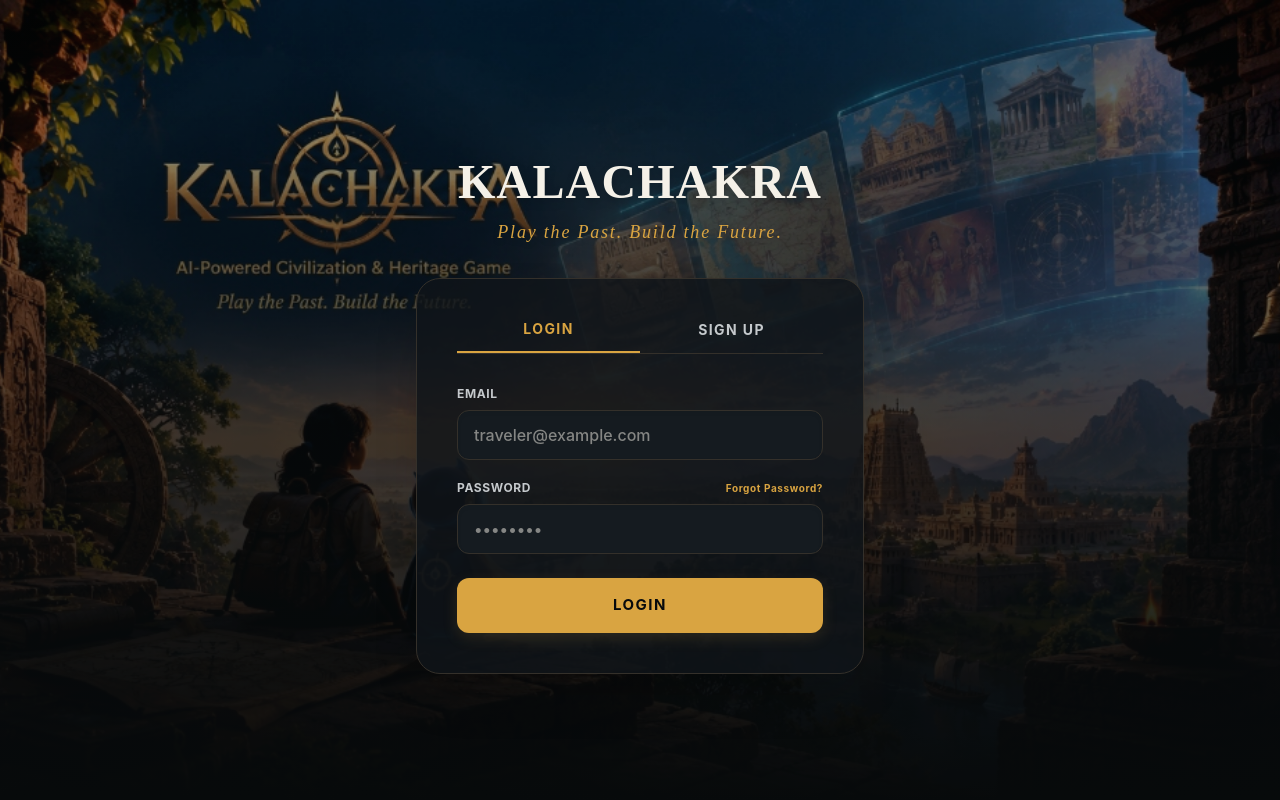
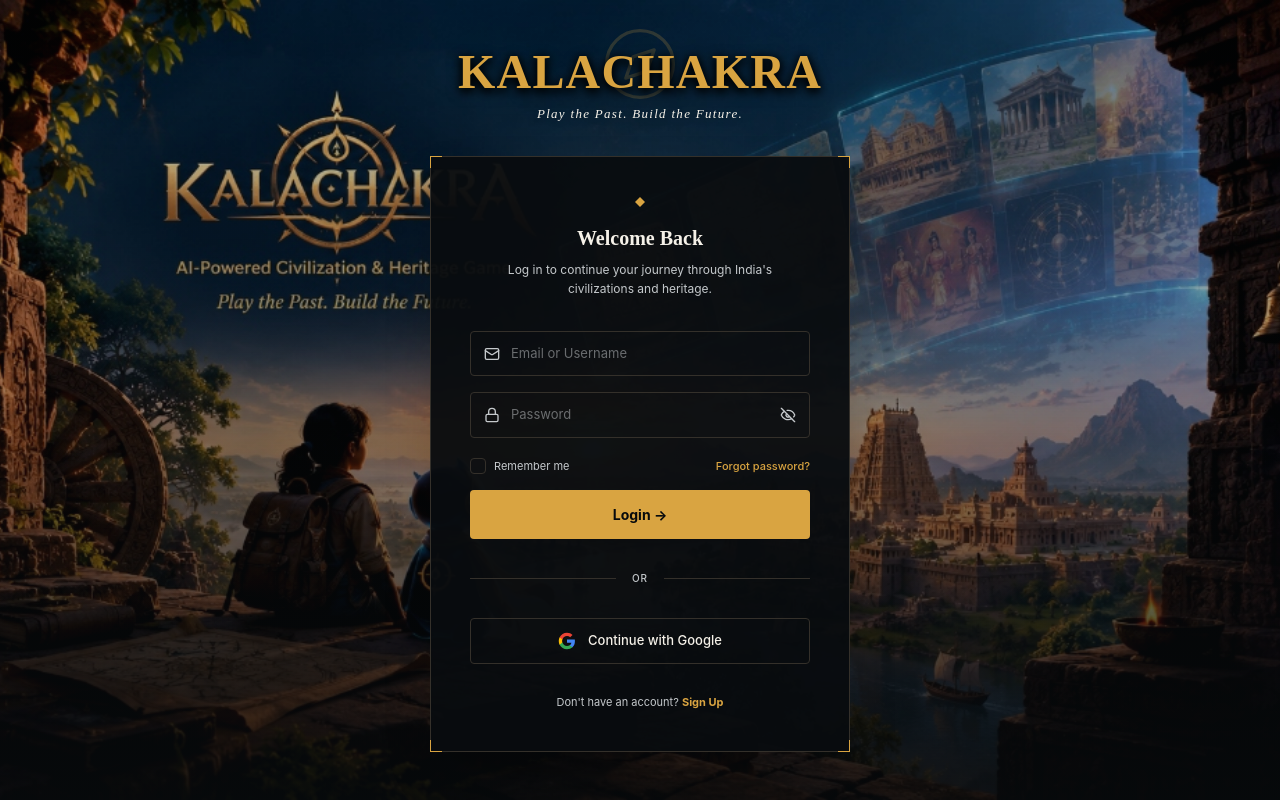
Before and after one commit to diksharage/kalachakra, a React (Vite) app: page /auth in a window 1280 px wide. Built offline with nearby package versions, Linux system fonts and the light colour scheme; no server answers.

Commit message:
Pixel perfect redesign of Login and Sign Up pages

```diff
--- a/src/pages/AuthPage.jsx
+++ b/src/pages/AuthPage.jsx
@@ -3,6 +3,7 @@ import { useNavigate } from 'react-router-dom';
 import { useGame } from '../context/GameContext';
 import { authService } from '../services/authService';
 import { useLanguage } from '../context/LanguageContext';
+import { Mail, Lock, EyeOff, User, Calendar, Globe, ChevronDown } from 'lucide-react';
 
 const AuthPage = () => {
   const [isLogin, setIsLogin] = useState(true);
@@ -15,6 +16,7 @@ const AuthPage = () => {
   });
   const [error, setError] = useState('');
   const [loading, setLoading] = useState(false);
+  const [lang, setLang] = useState('English');
 
   const { loginUser, gameState } = useGame();
   const { t } = useLanguage();
@@ -69,123 +71,206 @@ const AuthPage = () => {
     }
   };
 
+  const DiamondIcon = () => (
+    <svg width="12" height="12" viewBox="0 0 24 24" fill="none" xmlns="http://www.w3.org/2000/svg" className="mx-auto mb-4">
+      <path d="M12 2L22 12L12 22L2 12L12 2Z" fill="#D9A441"/>
+    </svg>
+  );
+
+  const GoogleIcon = () => (
+    <svg width="18" height="18" viewBox="0 0 24 24" xmlns="http://www.w3.org/2000/svg">
+      <path d="M22.56 12.25c0-.78-.07-1.53-.2-2.25H12v4.26h5.92c-.26 1.37-1.04 2.53-2.21 3.31v2.77h3.57c2.08-1.92 3.28-4.74 3.28-8.09z" fill="#4285F4"/>
+      <path d="M12 23c2.97 0 5.46-.98 7.28-2.66l-3.57-2.77c-.98.66-2.23 1.06-3.71 1.06-2.86 0-5.29-1.93-6.16-4.53H2.18v2.84C3.99 20.53 7.7 23 12 23z" fill="#34A853"/>
+      <path d="M5.84 14.09c-.22-.66-.35-1.36-.35-2.09s.13-1.43.35-2.09V7.07H2.18C1.43 8.55 1 10.22 1 12s.43 3.45 1.18 4.93l2.85-2.22.81-.62z" fill="#FBBC05"/>
+      <path d="M12 5.38c1.62 0 3.06.56 4.21 1.64l3.15-3.15C17.45 2.09 14.97 1 12 1 7.7 1 3.99 3.47 2.18 7.07l3.66 2.84c.87-2.6 3.3-4.53 6.16-4.53z" fill="#EA4335"/>
+    </svg>
+  );
 
   return (
     <div
-      className="min-h-screen w-full flex items-center justify-center px-4 md:px-12 bg-cover bg-center bg-no-repeat relative overflow-hidden bg-[#070A0C]"
+      className="min-h-screen w-full flex flex-col items-center justify-center px-4 md:px-12 bg-cover bg-center bg-no-repeat relative overflow-y-auto"
       style={{ backgroundImage: `url('${import.meta.env.BASE_URL}assets/backgrounds/login_bg.jpg')` }}
     >
-      {/* Subtle Overlay for text readability without washing out the art */}
-      <div className="absolute inset-0 bg-gradient-to-t from-[#070A0C] via-[#070A0C]/60 to-transparent pointer-events-none" />
-      <div className="absolute inset-0 bg-[#070A0C]/30 pointer-events-none" />
+      {/* Subtle Overlay to make form readable against the bright sunset */}
+      <div className="fixed inset-0 bg-gradient-to-t from-[#070A0C]/90 via-[#070A0C]/40 to-[#070A0C]/20 pointer-events-none" />
 
       {/* Main Content Container */}
-      <div className="relative z-10 w-full max-w-md flex flex-col items-center animate-slide-up mt-8">
+      <div className="relative z-10 w-full max-w-[420px] flex flex-col items-center animate-slide-up my-8">
 
         {/* Title & Atmosphere */}
-        <div className="text-center mb-8">
-          <h1 className="text-4xl md:text-5xl font-serif font-bold text-[#F5F1E8] drop-shadow-lg tracking-wide mb-3">
+        <div className="text-center mb-8 relative">
+          <div className="absolute left-1/2 -top-6 -translate-x-1/2 opacity-20 pointer-events-none">
+             {/* Stub for the compass behind the logo */}
+             <Compass size={80} className="text-[#D9A441]" />
+          </div>
+          <h1 className="text-4xl md:text-5xl font-serif font-bold text-[#D9A441] drop-shadow-[0_2px_4px_rgba(0,0,0,0.8)] tracking-wide mb-2 relative z-10" style={{ textShadow: '0 2px 10px rgba(0,0,0,1)' }}>
             KALACHAKRA
           </h1>
-          <p className="text-[#D9A441] font-serif italic text-lg tracking-widest drop-shadow-md">
+          <p className="text-[#F5F1E8] font-serif italic text-[13px] tracking-widest drop-shadow-md relative z-10">
             Play the Past. Build the Future.
           </p>
         </div>
 
         {/* The Premium Dark Authentication Panel */}
-        <div className="w-full bg-[#101519]/80 backdrop-blur-xl p-8 md:p-10 shadow-2xl rounded-3xl border border-[#34302A] relative overflow-hidden group">
+        <div className="w-full bg-[#090C0F]/95 backdrop-blur-md p-8 md:p-10 shadow-2xl relative">
 
-          <div className="flex justify-center mb-8 relative z-10 border-b border-[#34302A]">
-            <button
-              type="button"
-              className={`flex-1 pb-3 text-sm font-bold uppercase tracking-widest transition-colors ${
-                isLogin ? 'text-[#D9A441] border-b-2 border-[#D9A441]' : 'text-[#C5C9CC] hover:text-[#F5F1E8]'
-              }`}
-              onClick={() => { setIsLogin(true); setError(''); }}
-            >
-              Login
-            </button>
-            <button
-              type="button"
-              className={`flex-1 pb-3 text-sm font-bold uppercase tracking-widest transition-colors ${
-                !isLogin ? 'text-[#D9A441] border-b-2 border-[#D9A441]' : 'text-[#C5C9CC] hover:text-[#F5F1E8]'
-              }`}
-              onClick={() => { setIsLogin(false); setError(''); }}
-            >
-              Sign Up
-            </button>
+          {/* Ornate corner borders */}
+          <div className="absolute inset-0 border border-[#34302A] pointer-events-none" />
+          <div className="absolute top-0 left-0 w-3 h-3 border-t border-l border-[#D9A441] pointer-events-none" />
+          <div className="absolute top-0 right-0 w-3 h-3 border-t border-r border-[#D9A441] pointer-events-none" />
+          <div className="absolute bottom-0 left-0 w-3 h-3 border-b border-l border-[#D9A441] pointer-events-none" />
+          <div className="absolute bottom-0 right-0 w-3 h-3 border-b border-r border-[#D9A441] pointer-events-none" />
+
+          {/* Content */}
+          <div className="text-center mb-8 relative z-10">
+            <DiamondIcon />
+            <h2 className="text-xl font-serif font-bold text-[#F5F1E8] mb-2">
+              {isLogin ? 'Welcome Back' : 'Create Your Account'}
+            </h2>
+            <p className="text-[12px] text-[#C5C9CC] leading-relaxed max-w-[280px] mx-auto">
+              {isLogin
+                ? "Log in to continue your journey through India's civilizations and heritage."
+                : "Join KALACHAKRA and start your journey through India's rich heritage."}
+            </p>
           </div>
 
-          <form className="space-y-5 relative z-10" onSubmit={handleSubmit}>
+          <form className="space-y-4 relative z-10" onSubmit={handleSubmit}>
             {error && (
-              <div className="bg-[#D96B62]/20 border border-[#D96B62]/50 text-[#F5F1E8] px-4 py-3 rounded-lg text-sm text-center font-medium animate-pop-in">
+              <div className="bg-[#D96B62]/10 border border-[#D96B62]/50 text-[#F5F1E8] px-4 py-2.5 rounded text-xs text-center font-medium animate-pop-in">
                 {error}
               </div>
             )}
 
             {!isLogin && (
-              <div className="group/input">
-                <label className="block text-xs font-bold text-[#C5C9CC] uppercase tracking-wider mb-2 group-focus-within/input:text-[#D9A441] transition-colors">{t('auth.fullName', 'Traveler Name')}</label>
+              <div className="relative">
+                <div className="absolute inset-y-0 left-0 pl-3.5 flex items-center pointer-events-none">
+                  <User className="h-4 w-4 text-[#C5C9CC]" />
+                </div>
                 <input
                   type="text" name="name" required value={formData.name} onChange={handleChange}
-                  className="w-full bg-[#151B20] border border-[#34302A] rounded-xl py-3 px-4 text-[#F5F1E8] font-medium focus:ring-1 focus:ring-[#D9A441] focus:border-[#D9A441] transition-all shadow-inner outline-none"
-                  placeholder="Enter your name"
+                  className="block w-full pl-10 pr-3 py-3 bg-transparent border border-[#34302A] rounded text-[13px] text-[#F5F1E8] placeholder-[#C5C9CC]/50 focus:outline-none focus:border-[#D9A441] transition-colors"
+                  placeholder="Full Name"
                 />
               </div>
             )}
 
-            <div className="group/input">
-              <label className="block text-xs font-bold text-[#C5C9CC] uppercase tracking-wider mb-2 group-focus-within/input:text-[#D9A441] transition-colors">{t('auth.email', 'Email Address')}</label>
+            <div className="relative">
+              <div className="absolute inset-y-0 left-0 pl-3.5 flex items-center pointer-events-none">
+                <Mail className="h-4 w-4 text-[#C5C9CC]" />
+              </div>
               <input
-                type="email" name="email" required value={formData.email} onChange={handleChange}
-                className="w-full bg-[#151B20] border border-[#34302A] rounded-xl py-3 px-4 text-[#F5F1E8] font-medium focus:ring-1 focus:ring-[#D9A441] focus:border-[#D9A441] transition-all shadow-inner outline-none"
-                placeholder="traveler@example.com"
-              />
-            </div>
-
-            <div className="group/input">
-              <label className="block text-xs font-bold text-[#C5C9CC] uppercase tracking-wider mb-2 group-focus-within/input:text-[#D9A441] transition-colors flex justify-between">
-                <span>{t('auth.password', 'Secret Key')}</span>
-                {isLogin && <button type="button" className="text-[10px] text-[#D9A441] hover:text-[#F5F1E8] transition-colors normal-case">Forgot Password?</button>}
-              </label>
-              <input
-                type="password" name="password" required value={formData.password} onChange={handleChange}
-                className="w-full bg-[#151B20] border border-[#34302A] rounded-xl py-3 px-4 text-[#F5F1E8] font-medium focus:ring-1 focus:ring-[#D9A441] focus:border-[#D9A441] transition-all shadow-inner outline-none"
-                placeholder="••••••••"
+                type="text" name="email" required value={formData.email} onChange={handleChange}
+                className="block w-full pl-10 pr-3 py-3 bg-transparent border border-[#34302A] rounded text-[13px] text-[#F5F1E8] placeholder-[#C5C9CC]/50 focus:outline-none focus:border-[#D9A441] transition-colors"
+                placeholder="Email or Username"
               />
             </div>
 
             {!isLogin && (
-              <>
-                <div className="group/input">
-                  <label className="block text-xs font-bold text-[#C5C9CC] uppercase tracking-wider mb-2 group-focus-within/input:text-[#D9A441] transition-colors">{t('auth.confirmPassword', 'Confirm Key')}</label>
-                  <input
-                    type="password" name="confirmPassword" required value={formData.confirmPassword} onChange={handleChange}
-                    className="w-full bg-[#151B20] border border-[#34302A] rounded-xl py-3 px-4 text-[#F5F1E8] font-medium focus:ring-1 focus:ring-[#D9A441] focus:border-[#D9A441] transition-all shadow-inner outline-none"
-                    placeholder="••••••••"
-                  />
+              <div className="relative">
+                <div className="absolute inset-y-0 left-0 pl-3.5 flex items-center pointer-events-none">
+                  <Calendar className="h-4 w-4 text-[#C5C9CC]" />
                 </div>
-                <div className="group/input">
-                  <label className="block text-xs font-bold text-[#C5C9CC] uppercase tracking-wider mb-2 group-focus-within/input:text-[#D9A441] transition-colors flex items-center justify-between">
-                    <span>{t('auth.age', 'Age (Years)')}</span>
-                    <span className="text-[10px] text-[#B77B2E] normal-case opacity-80">Sets complexity</span>
-                  </label>
-                  <input
-                    type="number" name="age" required min="1" max="120" value={formData.age} onChange={handleChange}
-                    className="w-full bg-[#151B20] border border-[#34302A] rounded-xl py-3 px-4 text-[#F5F1E8] font-medium focus:ring-1 focus:ring-[#D9A441] focus:border-[#D9A441] transition-all shadow-inner outline-none"
-                    placeholder="14"
-                  />
+                <input
+                  type="number" name="age" required min="1" max="120" value={formData.age} onChange={handleChange}
+                  className="block w-full pl-10 pr-10 py-3 bg-transparent border border-[#34302A] rounded text-[13px] text-[#F5F1E8] placeholder-[#C5C9CC]/50 focus:outline-none focus:border-[#D9A441] transition-colors"
+                  placeholder="Age"
+                />
+                <div className="absolute inset-y-0 right-0 pr-3.5 flex items-center pointer-events-none">
+                  <ChevronDown className="h-4 w-4 text-[#C5C9CC]" />
                 </div>
-              </>
+              </div>
+            )}
+
+            <div className="relative">
+              <div className="absolute inset-y-0 left-0 pl-3.5 flex items-center pointer-events-none">
+                <Lock className="h-4 w-4 text-[#C5C9CC]" />
+              </div>
+              <input
+                type="password" name="password" required value={formData.password} onChange={handleChange}
+                className="block w-full pl-10 pr-10 py-3 bg-transparent border border-[#34302A] rounded text-[13px] text-[#F5F1E8] placeholder-[#C5C9CC]/50 focus:outline-none focus:border-[#D9A441] transition-colors"
+                placeholder="Password"
+              />
+              <button type="button" className="absolute inset-y-0 right-0 pr-3.5 flex items-center text-[#C5C9CC] hover:text-[#F5F1E8]">
+                <EyeOff className="h-4 w-4" />
+              </button>
+            </div>
+
+            {!isLogin && (
+              <div className="relative">
+                <div className="absolute inset-y-0 left-0 pl-3.5 flex items-center pointer-events-none">
+                  <Lock className="h-4 w-4 text-[#C5C9CC]" />
+                </div>
+                <input
+                  type="password" name="confirmPassword" required value={formData.confirmPassword} onChange={handleChange}
+                  className="block w-full pl-10 pr-10 py-3 bg-transparent border border-[#34302A] rounded text-[13px] text-[#F5F1E8] placeholder-[#C5C9CC]/50 focus:outline-none focus:border-[#D9A441] transition-colors"
+                  placeholder="Confirm Password"
+                />
+                <button type="button" className="absolute inset-y-0 right-0 pr-3.5 flex items-center text-[#C5C9CC] hover:text-[#F5F1E8]">
+                  <EyeOff className="h-4 w-4" />
+                </button>
+              </div>
+            )}
+
+            {isLogin && (
+              <div className="flex items-center justify-between pt-1">
+                <label className="flex items-center gap-2 cursor-pointer group">
+                  <div className="w-4 h-4 border border-[#34302A] rounded-sm group-hover:border-[#D9A441] flex items-center justify-center transition-colors"></div>
+                  <span className="text-[11px] text-[#C5C9CC] group-hover:text-[#F5F1E8]">Remember me</span>
+                </label>
+                <button type="button" className="text-[11px] font-medium text-[#D9A441] hover:text-[#D9A441]/80 transition-colors">
+                  Forgot password?
+                </button>
+              </div>
+            )}
+
+            {!isLogin && (
+              <div className="pt-2 pb-1">
+                <div className="flex items-center gap-2 mb-3">
+                  <Globe className="h-3.5 w-3.5 text-[#C5C9CC]" />
+                  <span className="text-[11px] font-bold text-[#F5F1E8]">Select Language</span>
+                </div>
+                <div className="flex gap-3">
+                  <button type="button" onClick={() => setLang('English')} className={`flex-1 py-2 text-[11px] rounded-full border ${lang === 'English' ? 'border-[#D9A441] text-[#D9A441]' : 'border-[#34302A] text-[#F5F1E8]'}`}>English</button>
+                  <button type="button" onClick={() => setLang('Hindi')} className={`flex-1 py-2 text-[11px] rounded-full border ${lang === 'Hindi' ? 'border-[#D9A441] text-[#D9A441]' : 'border-[#34302A] text-[#F5F1E8]'}`}>हिन्दी</button>
+                  <button type="button" onClick={() => setLang('Telugu')} className={`flex-1 py-2 text-[11px] rounded-full border ${lang === 'Telugu' ? 'border-[#D9A441] text-[#D9A441]' : 'border-[#34302A] text-[#F5F1E8]'}`}>తెలుగు</button>
+                </div>
+              </div>
             )}
 
             <button
               type="submit"
               disabled={loading}
-              className="w-full flex justify-center items-center py-4 px-4 mt-6 rounded-xl shadow-[0_5px_15px_rgba(217,164,65,0.15)] text-[15px] font-bold text-[#070A0C] bg-[#D9A441] hover:bg-[#D9A441]/90 transition-all duration-300 disabled:opacity-50 uppercase tracking-widest"
+              className="w-full flex justify-center items-center py-3.5 mt-4 rounded font-bold text-[#070A0C] bg-[#D9A441] hover:bg-[#D9A441]/90 transition-all duration-300 disabled:opacity-50 text-[14px]"
             >
-              {loading ? 'Entering...' : (isLogin ? 'Login' : 'Sign Up')}
+              {loading ? 'Entering...' : (isLogin ? 'Login \u2192' : 'Create Account \u2192')}
             </button>
+
+            {/* Divider */}
+            <div className="relative flex py-4 items-center">
+              <div className="flex-grow border-t border-[#34302A]"></div>
+              <span className="flex-shrink-0 mx-4 text-[#C5C9CC] text-[10px] font-medium uppercase tracking-widest">OR</span>
+              <div className="flex-grow border-t border-[#34302A]"></div>
+            </div>
+
+            {/* Google Login */}
+            <button type="button" className="w-full flex items-center justify-center gap-3 py-3 rounded border border-[#34302A] hover:bg-[#151B20] transition-colors text-[13px] text-[#F5F1E8] font-medium">
+              <GoogleIcon />
+              Continue with Google
+            </button>
+
+            {/* Toggle Login/Signup */}
+            <div className="text-center pt-2">
+              <span className="text-[11px] text-[#C5C9CC]">
+                {isLogin ? "Don't have an account? " : "Already have an account? "}
+              </span>
+              <button
+                type="button"
+                onClick={() => { setIsLogin(!isLogin); setError(''); }}
+                className="text-[11px] font-bold text-[#D9A441] hover:text-[#D9A441]/80 transition-colors"
+              >
+                {isLogin ? "Sign Up" : "Login"}
+              </button>
+            </div>
 
           </form>
         </div>
@@ -194,4 +279,12 @@ const AuthPage = () => {
   );
 };
 
+// Simple stub to resolve Compass without heavy lucide import mapping if it fails
+const Compass = ({ size, className }) => (
+  <svg width={size} height={size} className={className} viewBox="0 0 24 24" fill="none" stroke="currentColor" strokeWidth="1" strokeLinecap="round" strokeLinejoin="round">
+    <circle cx="12" cy="12" r="10"/>
+    <polygon points="16.24 7.76 14.12 14.12 7.76 16.24 9.88 9.88 16.24 7.76"/>
+  </svg>
+);
+
 export default AuthPage;
```
